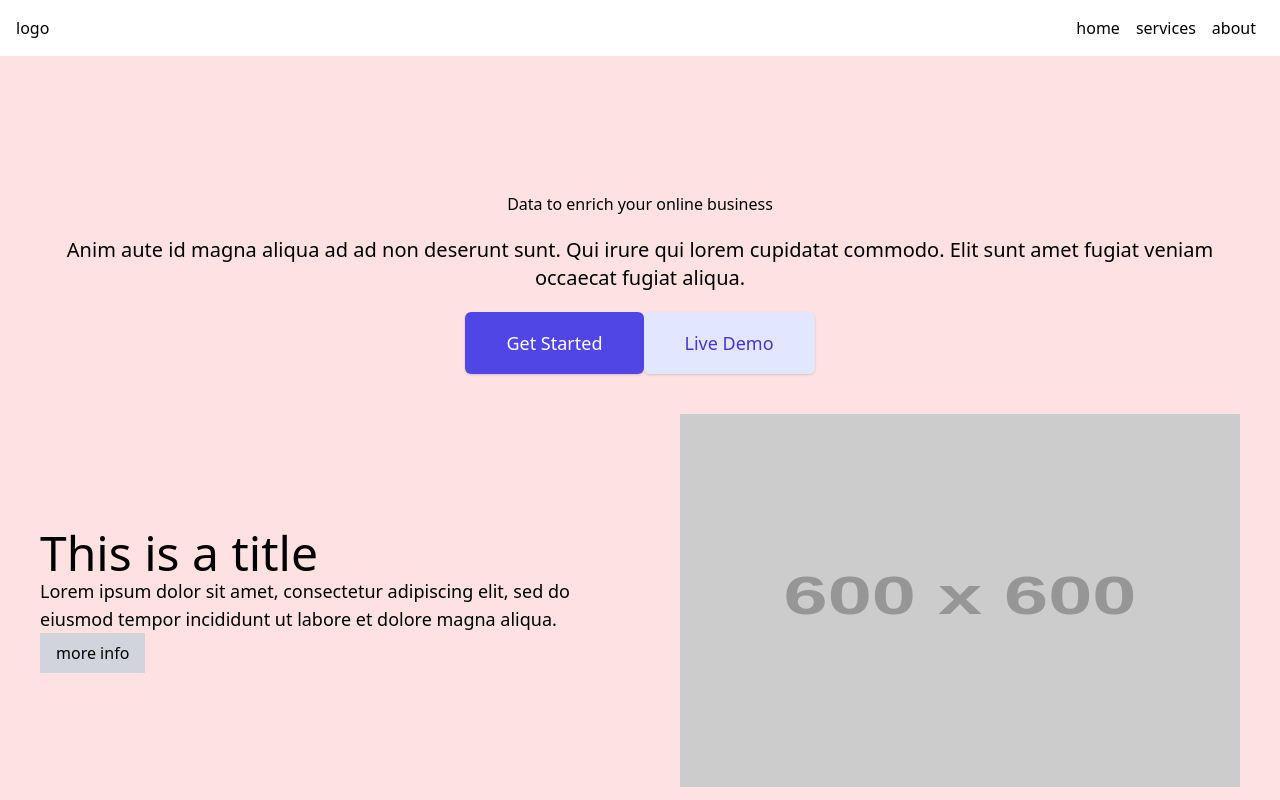
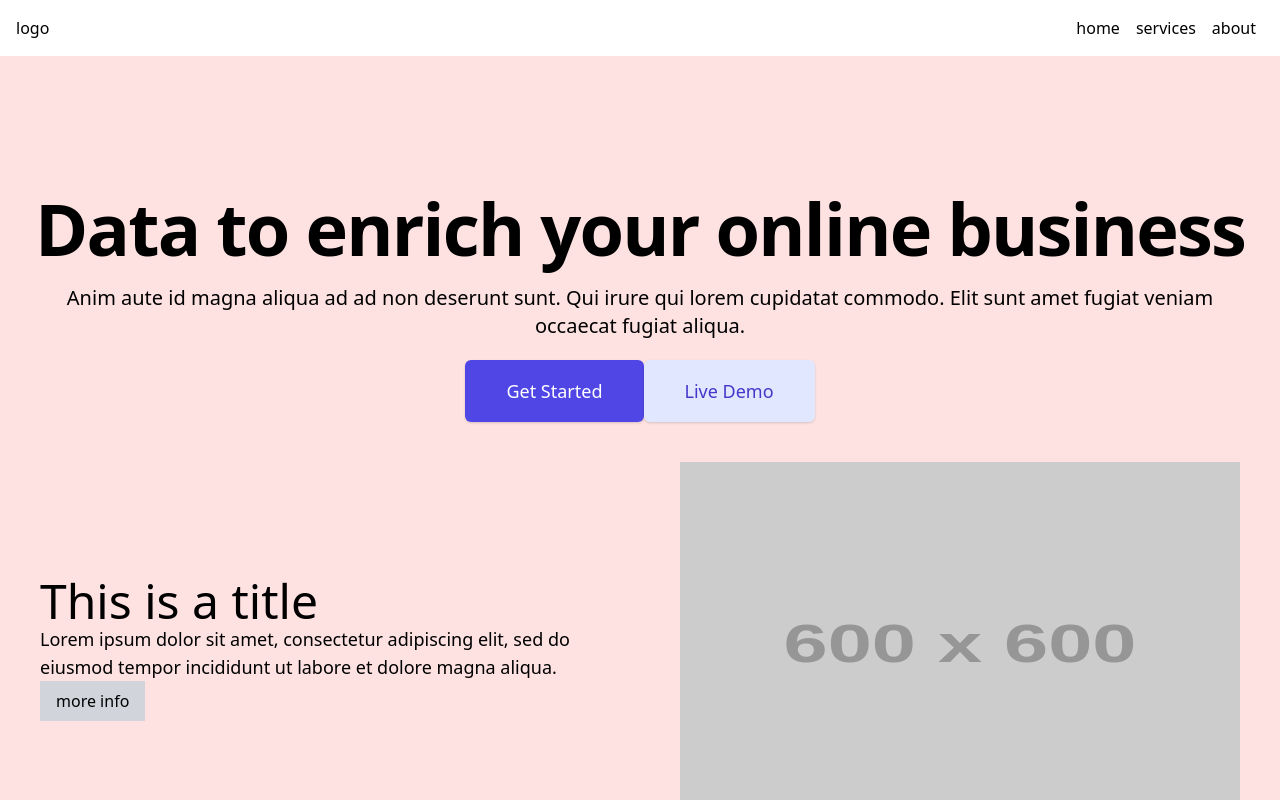
Before and after one commit to flrnd/next-easyweb, a Next.js app: page / in a window 1280 px wide. Shown: the top 800 px of the page. Built offline with nearby package versions, Linux system fonts and the light colour scheme.

Commit message:
Add a11y, weight, tracking, margin to heading props

```diff
--- a/components/elements/Heading.tsx
+++ b/components/elements/Heading.tsx
@@ -1,19 +1,34 @@
 import { ReactNode } from "react";
 
 interface Props {
+  a11yTitle?: string;
   level?: number;
   size?: string; // tailwind class or custom css class
+  weight?: string; // tailwind class or custom css class
+  margin?: string; // tailwind class or custom css class
+  tracking?: string; // tailwind class or custom css class
   children: ReactNode;
 }
 
 const Heading = ({
+  a11yTitle,
   level = 1,
-  size = "heading",
+  size = "xlarge-heading",
+  weight = "font-extrabold",
+  margin = "mb-4",
+  tracking = "tracking-tight",
   children,
 }: Props): JSX.Element => {
   const HeadingTag = `h${level}` as keyof JSX.IntrinsicElements;
 
-  return <HeadingTag className={`${size}`}>{children}</HeadingTag>;
+  return (
+    <HeadingTag
+      aria-label={a11yTitle}
+      className={`${size} ${weight} ${margin} ${tracking}`}
+    >
+      {children}
+    </HeadingTag>
+  );
 };
 
 export default Heading;
```
